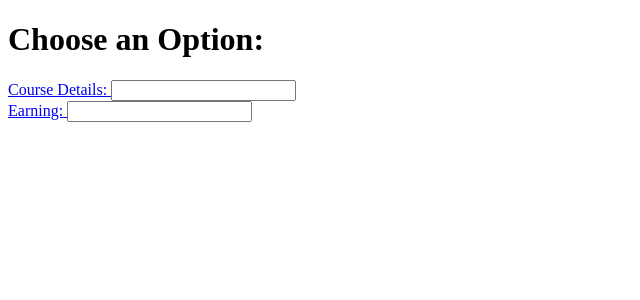
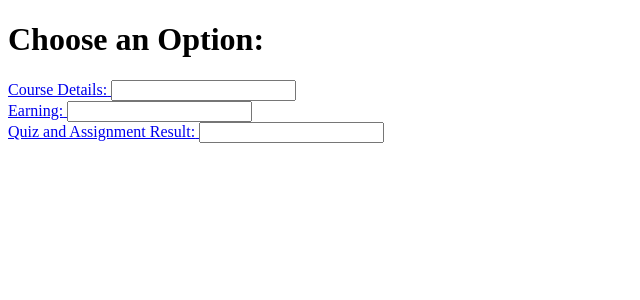
Before and after one commit to mandesai/E-Learning, a Django app: page /course/5/overview/ in a window 1280 px wide. Shown: the top 300 px of the page, without its empty margins (0-640 px from the left). Run offline with Django 5.2, Linux system fonts and the light colour scheme; data comes from the database, SQL or seed files in the repository.

Commit message:
Add quizz

```diff
--- a/templates/course_overview.html
+++ b/templates/course_overview.html
@@ -19,5 +19,12 @@
             <input type="text" id="earning" name="earning">
         </a>
     </div>
+    <div>
+        <a href="{% url 'student_results' %}">
+            <label for="quiz and assignment">Quiz and Assignment Result:</label>
+            <input type="text" id="quiz" name="quiz">
+        </a>
+    </div>
+
 </body>
 </html>
```
